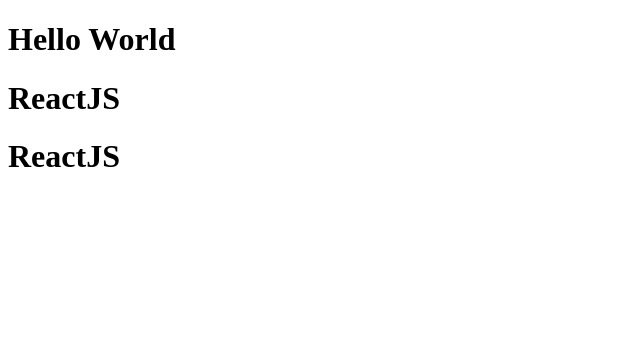
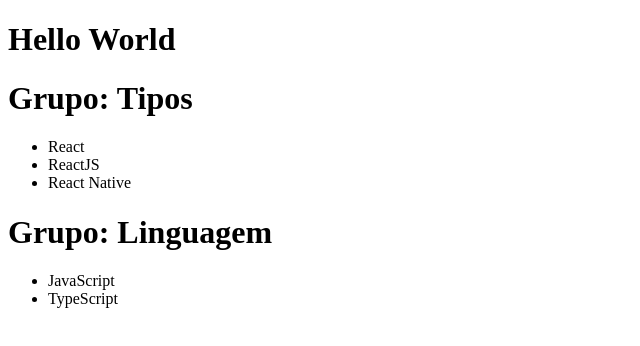
Before and after one commit to deibsoncogo/GoStack-Nivel1, a React app in the folder frontend/: page / in a window 1280 px wide. Shown: the top 346 px of the page, without its empty margins (0-640 px from the left). Built offline with nearby package versions, Linux system fonts and the light colour scheme.

Commit message:
4.1 Propriedades

```diff
--- a/frontend/src/App.js
+++ b/frontend/src/App.js
@@ -3,14 +3,25 @@
 
 import React from 'react'; //SEMPRE REALIZAR ESTA IMPORTACAO
 
-import Header from './components/Header';
+import CabecalhoComponente from './components/Cabecalho';
 
 function App() { //FUNCAO COMPONENTE
   return( //PARA UTILIZAR MAIS DE UM COMANDO PRECISAR CRIAR UM "GRUPO" FRAGMENT OU NAO
     <> {/* INICIO DO METODO FRAGMENT */}
       <h1>Hello World</h1>
-      <Header />
-      <Header />
+      <CabecalhoComponente titulo='Tipos'> {/* titulo E UMA PROPRIEDADE */}
+        <ul> {/* CRIA UM MENU */}
+          <li>React</li> {/* CRIA UMA LINHA PARA O MENU */}
+          <li>ReactJS</li>
+          <li>React Native</li>
+        </ul>
+      </CabecalhoComponente>
+      <CabecalhoComponente titulo='Linguagem'>
+        <ul>
+          <li>JavaScript</li>
+          <li>TypeScript</li>
+        </ul>
+      </CabecalhoComponente>
     </> /* TERMINO DO METODO FRAGMENT */
   );
 }
--- /dev/null
+++ b/frontend/src/components/Cabecalho.js
@@ -0,0 +1,19 @@
+import React from 'react';
+
+//A EXPORTACAO TAMBEM PODE SER INFORMADA ASSIM
+//PARA INFORMAR MAIS UM COMANDO NA FUNCAO UTILIZAR {}
+export default function Cabecalho({ titulo, children }) {
+  return(
+    <header>
+      {/* PARA USAR COMANDO JAVA DENTRO DE HTML: {} */}
+      <h1>Grupo: { titulo }</h1>
+
+      { children }
+    </header>
+  );
+}
+
+/** ANOTACOES
+ * PARA CHAMAR TODAS PROPRIEDADE PODEMOS USAR O COMANDO props
+ * CASO CONTRARIO EXPECIFIQUE A PROPRIEDADE DENTRO DE {}
+ */
--- a/frontend/src/components/Header.js
+++ /dev/null
@@ -1,11 +0,0 @@
-import React from 'react';
-
-//A EXPORTACAO TAMBEM PODE SER INFORMADA ASSIM
-//PARA INFORMAR MAIS UM COMANDO NA FUNCAO UTILIZAR {}
-export default function Header() {
-  return(
-    <header>
-      <h1>ReactJS</h1>
-    </header>
-  );
-}
--- a/frontend/src/index.js
+++ b/frontend/src/index.js
@@ -1,8 +1,6 @@
-//IMPORTANDO EXTENSOES
 import React from 'react';
 import { render } from 'react-dom';
 
-//IMPORTANDO COMPONENTES
 //DIZ QUE O ARQUIVO A IMPORTAR ESTA NA MESMA PASTA DESTE ARQUIVO: ./
 import App from './App';
 
```
Also changed, not shown: 1 other file (tests, documents, lock files or other folders).
